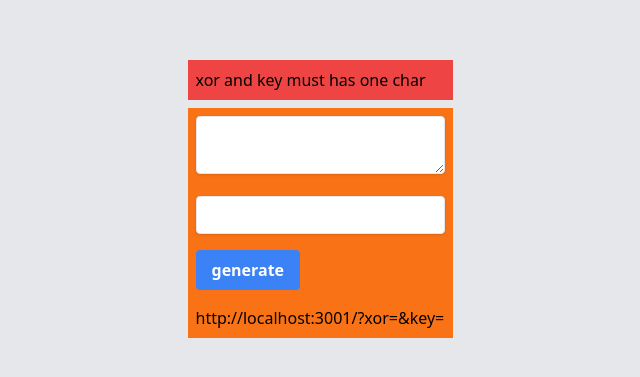
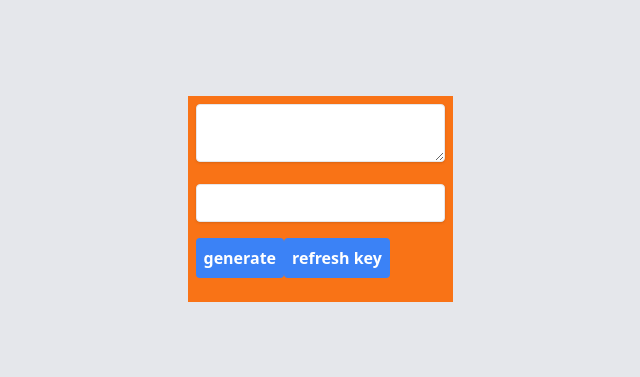
Before and after one commit to maxyou/HideText, a Next.js app: page / in a window 1280 px wide. Shown: the part 201-578 px from the top of the page, without its empty margins (320-960 px from the left). Built offline with nearby package versions, Linux system fonts and the light colour scheme.

Commit message:
refresh key

```diff
--- a/pages/index.tsx
+++ b/pages/index.tsx
@@ -1,4 +1,5 @@
 import type { NextPage } from 'next'
+import Link from 'next/link'
 import Head from 'next/head'
 import {useRouter} from 'next/router'
 import { useState } from 'react';
@@ -12,6 +13,7 @@ const Home: NextPage = () => {
   const [plainText, setPlainText] = useState('')
   const [xorKey, setXorKey] = useState('')
   const [cipherText, setCipherText] = useState('')
+  const [finalLink, setFinalLink] = useState('')
 
   const router = useRouter()
   const {xor, key} = router.query
@@ -24,8 +26,15 @@ const Home: NextPage = () => {
     // console.log(`deXorStr ${xor} with ${key}, result:${result}`)
   }
 
+  const refreshKey = async () => {
+    setXorKey(getRandomAlphaNum(8))
+  }
   const genetateCipherText = async () => {
-    setCipherText(enXorStr(plainText, xorKey))
+
+    const encoded = enXorStr(plainText, xorKey)
+
+    setFinalLink(`http://localhost:3000/?xor=${encoded}&key=${xorKey}`)
+    setCipherText(encoded)
   }
 
   return (
@@ -37,12 +46,20 @@ const Home: NextPage = () => {
 
       <div className='bg-gray-200 w-screen h-screen grid gap-2 place-content-center'>
 
+        {
+          xor?
+          <div>
             <div className='bg-red-500 max-w-3xl p-2'>
                 <p className='w-auto h-auto break-all'>
                   {result}
                 </p>
             </div>
 
+            <Link href={'/'}>
+              <a>create my covered text</a>
+            </Link>
+          </div>
+          :
           <div className='bg-orange-500 max-w-3xl h-auto'>
             <div className='p-2'>
               <textarea className="shadow appearance-none border rounded w-full p-2 text-gray-700 leading-tight focus:outline-none focus:shadow-outline"
@@ -53,15 +70,23 @@ const Home: NextPage = () => {
                 type="text" name="xorKey" onChange={e => setXorKey(e.target.value)} value={xorKey} />
             </div>
             <div className='p-2'>
-            <button className='bg-blue-500 hover:bg-blue-700 text-white font-bold py-2 px-4 rounded'
+              <button className='bg-blue-500 hover:bg-blue-700 text-white font-bold p-2 rounded'
                 onClick={genetateCipherText}>generate</button>
+              <button className='bg-blue-500 hover:bg-blue-700 text-white font-bold p-2 rounded'
+                onClick={refreshKey}>refresh key</button>
             </div>
             <div className='p-2'>
               <p className='w-auto h-auto break-all'>
-              http://localhost:3001/?xor={cipherText}&key={xorKey}
+                {finalLink}
               </p>
             </div>
           </div>
+        }
+
+
+
+
+
     </div>
   </>
   )
```
Lines whose indentation alone changed are shown as unchanged.
